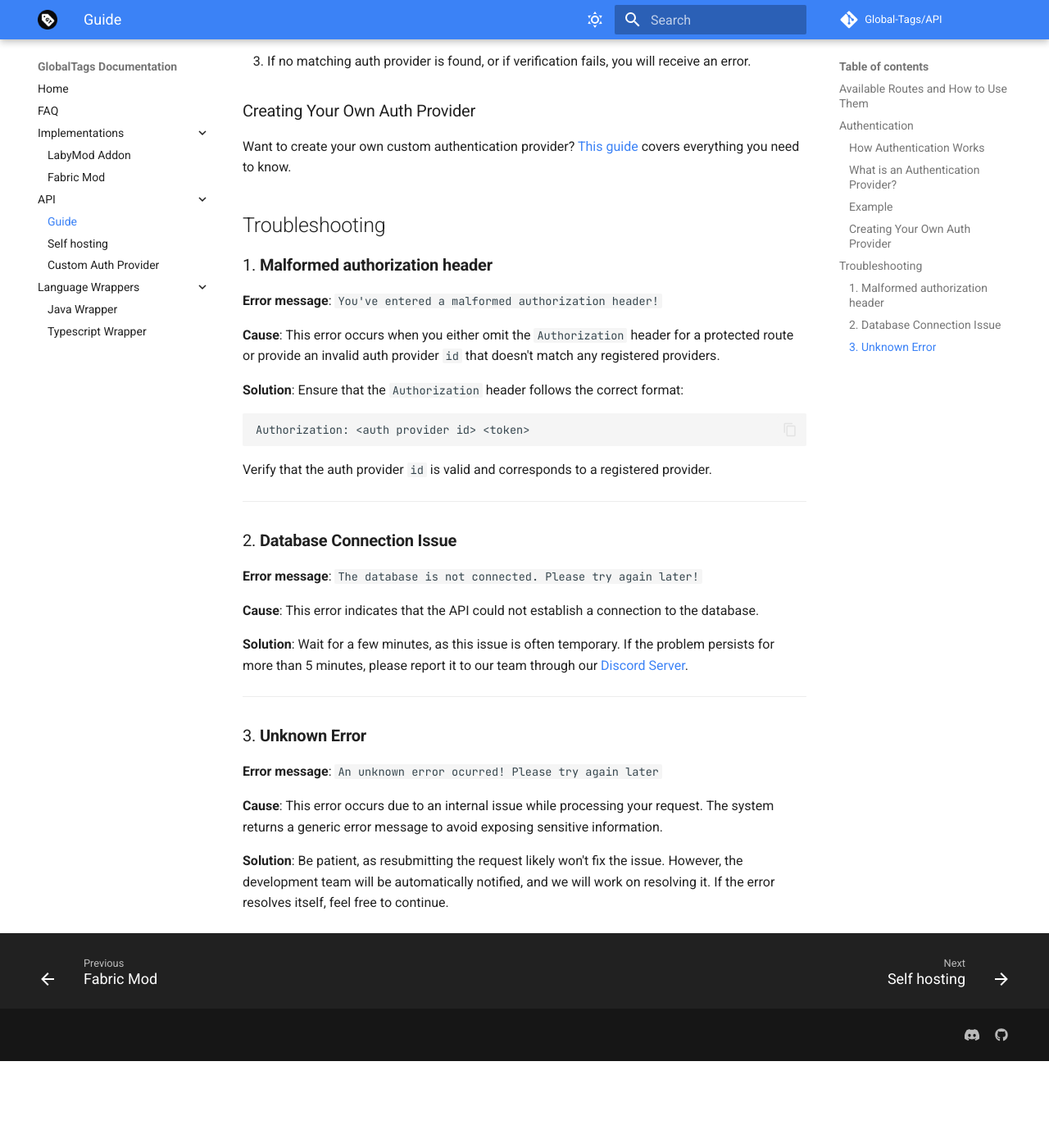
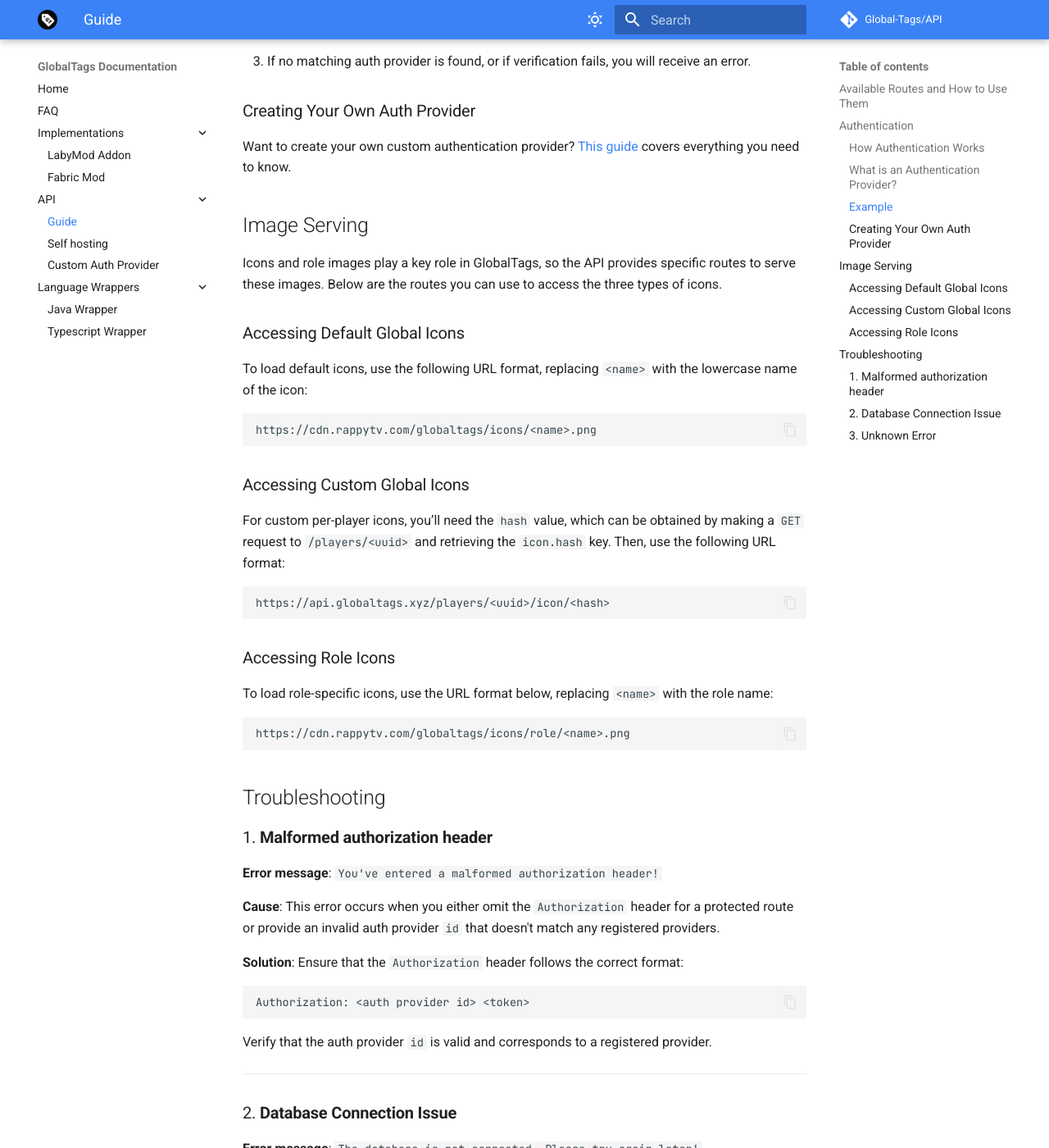
Before and after one commit to Global-Tags/API, an MkDocs documentation site: the page built from docs/api/guide.md, in a window 1280 px wide and 1400 px high, scrolled down 1571 px. Shown: the whole window at 82% size. Built offline with MkDocs 1.6.1 and Material for MkDocs 9.7.7, drawn with Linux system fonts in a browser that asks for light colours; comment, search, counter and statistics services are not loaded; before the commit the page ends 2865 px from its top, so only the background shows below that.

Commit message:
Add image serving routes to api guide

````diff
--- a/docs/api/guide.md
+++ b/docs/api/guide.md
@@ -52,6 +52,28 @@ Here's what happens next:
 
 Want to create your own custom authentication provider? [This guide](./custom-auth-provider.md) covers everything you need to know.
 
+## Image Serving
+
+Icons and role images play a key role in GlobalTags, so the API provides specific routes to serve these images. Below are the routes you can use to access the three types of icons.
+
+### Accessing Default Global Icons
+To load default icons, use the following URL format, replacing `<name>` with the lowercase name of the icon:
+```plaintext
+https://cdn.rappytv.com/globaltags/icons/<name>.png
+```
+
+### Accessing Custom Global Icons
+For custom per-player icons, you’ll need the `hash` value, which can be obtained by making a `GET` request to `/players/<uuid>` and retrieving the `icon.hash` key. Then, use the following URL format:
+```plaintext
+https://api.globaltags.xyz/players/<uuid>/icon/<hash>
+```
+
+### Accessing Role Icons
+To load role-specific icons, use the URL format below, replacing `<name>` with the role name:
+```plaintext
+https://cdn.rappytv.com/globaltags/icons/role/<name>.png
+```
+
 ## Troubleshooting
 
 ### 1. **Malformed authorization header**
````
